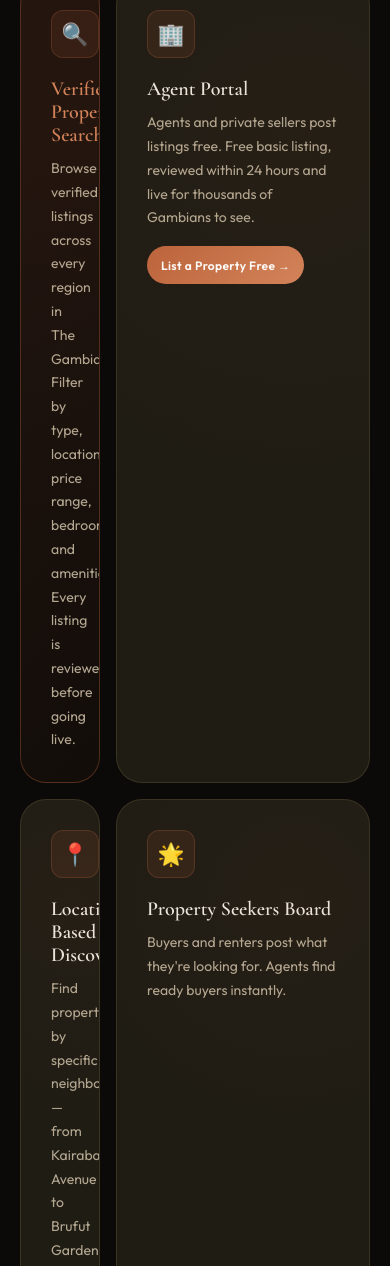
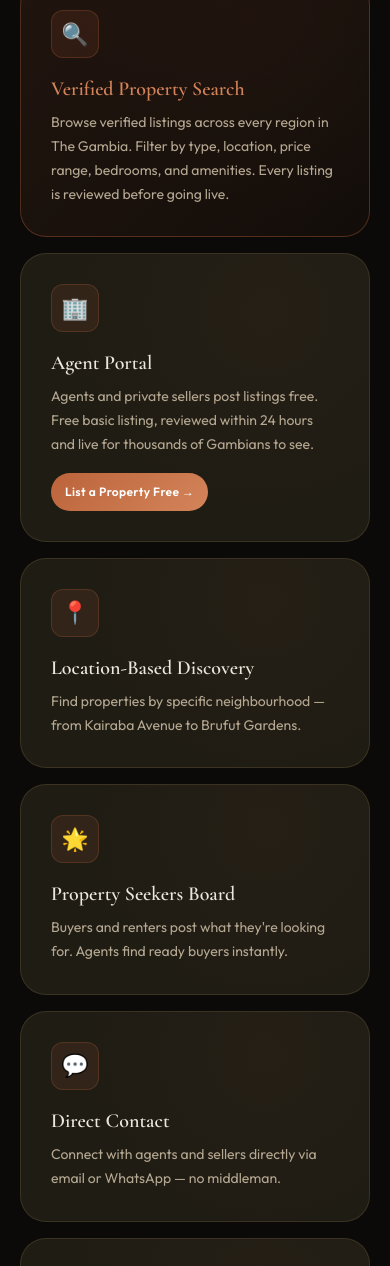
Before and after one commit to GamHubJobs/GamHubEstate, a plain HTML site: page index.html in a window 390 px wide. Shown: the part 2627-3893 px from the top of the page. Drawn offline with nearby package versions, Linux system fonts and the light colour scheme; no server answers; files whose address does not match are found by name.

Commit message:
Update styles.css

```diff
--- a/styles.css
+++ b/styles.css
@@ -2258,16 +2258,17 @@ body.cookie-visible .wa-widget { bottom: 100px; }
    ============================================================ */
 @media (max-width: 1024px) {
   .types-grid { grid-template-columns: repeat(2, 1fr); }
-  .bento-grid { grid-template-columns: repeat(6, 1fr); }
-  .bento-card.col-4 { grid-column: span 6; }
-  .bento-card.col-5 { grid-column: span 6; }
-  .bento-card.col-7 { grid-column: span 6; }
-  .bento-card.col-8 { grid-column: span 6; }
+  .bento-grid { grid-template-columns: 1fr; }
+  .bento-card.col-4,
+  .bento-card.col-5,
+  .bento-card.col-6,
+  .bento-card.col-7,
+  .bento-card.col-8,
+  .bento-card.col-12 { grid-column: span 1; }
   .post-property-layout { grid-template-columns: 1fr; }
   .post-property-sidebar { display: none; }
   .agent-stats-bar { grid-template-columns: repeat(2, 1fr); }
 }
-
 /* ============================================================
    RESPONSIVE — MOBILE
    ============================================================ */
@@ -2357,7 +2358,17 @@ body.cookie-visible .wa-widget { bottom: 100px; }
   .ps-property-grid { grid-template-columns: 1fr; }
   .sb-card-footer { flex-direction: column; align-items: flex-start; }
 }
-
+/* Bento grid — ensure full width on mobile */
+  .bento-grid {
+    grid-template-columns: 1fr;
+    padding: 0;
+  }
+  .bento-card {
+    grid-column: 1 / -1 !important;
+  }
+  .section-bento {
+    overflow: hidden;
+  }
 /* ============================================================
    PRINT — suppress UI chrome
    ============================================================ */
```
